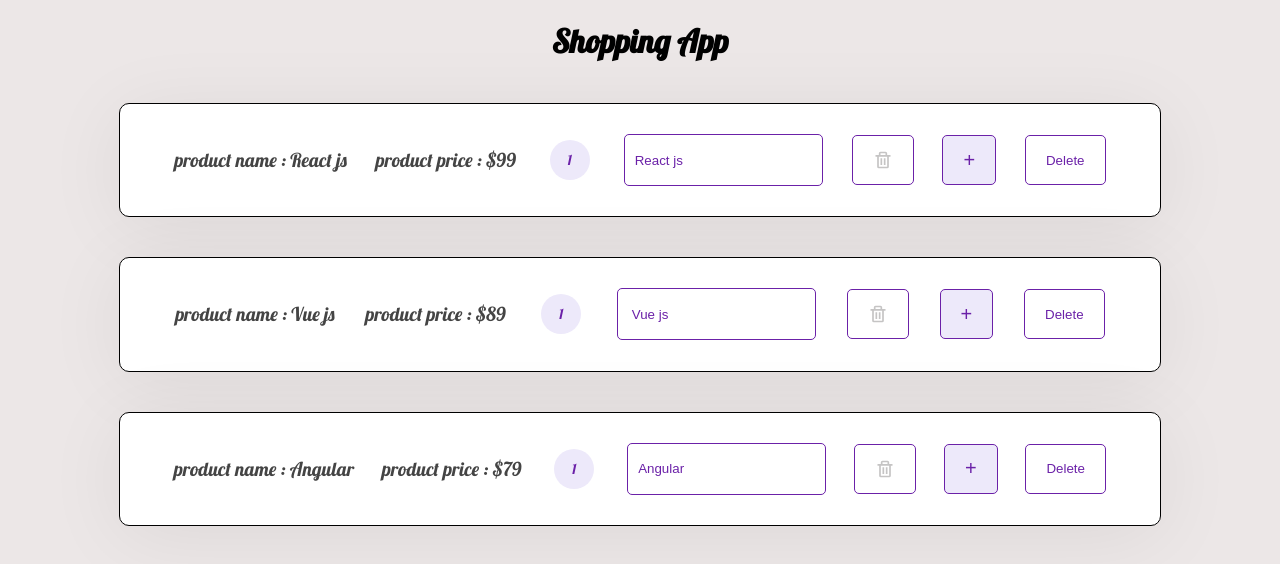
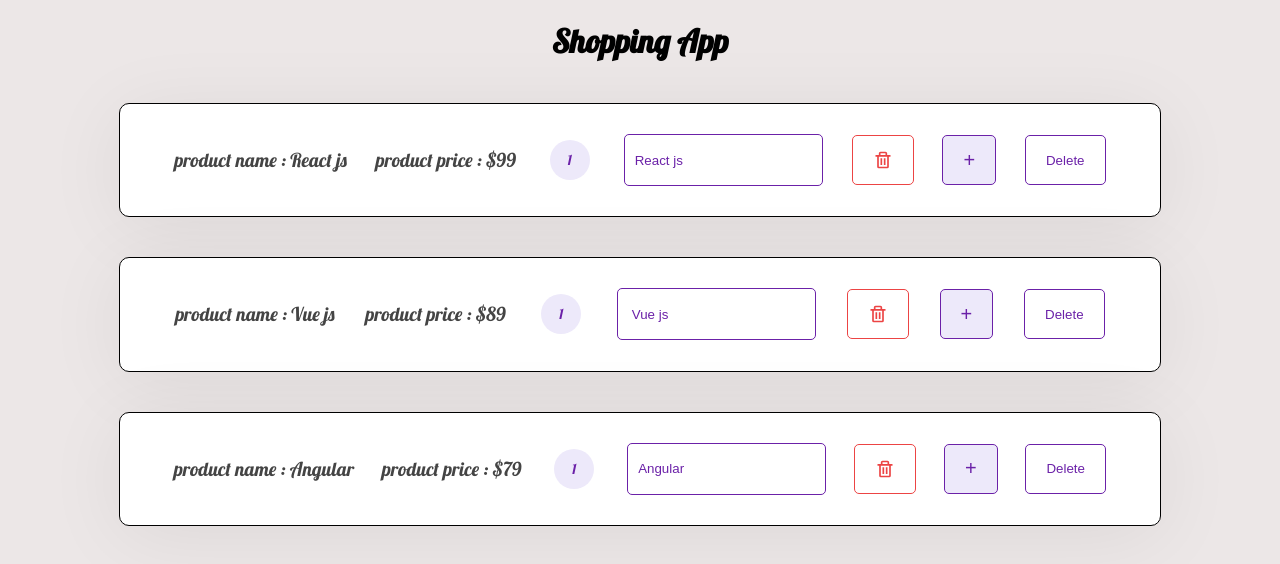
Before and after one commit to sevankeshish/select-delete-button-react, a React (Create React App) app: page / in a window 1280 px wide. Shown: the top 564 px of the page. Built offline with nearby package versions, Linux system fonts and the light colour scheme; a web font is replaced by a local one.

Commit message:
dynamic styles for onDecrement

```diff
--- a/src/Components/Product/Product-component.jsx
+++ b/src/Components/Product/Product-component.jsx
@@ -17,8 +17,14 @@
         onChange={props.onChange}
         value={props.items.title}
       />
-      <button onClick={props.onDecrement} className="decrement">
-        {props.items.quantity > 1 ? "-" : <BiTrash className="trash-icon" />}
+      <button
+        onClick={props.onDecrement}
+        className={`${
+          props.items.quantity <= 1 ? "trash-icon" : null
+        } decrement`}
+        // className={`${props.items.quantity <= 1 && "trash-icon"} decrement`}
+      >
+        {props.items.quantity > 1 ? "-" : <BiTrash />}
         {/* - */}
       </button>
       <button onClick={props.onIncrement} className="increment">
--- a/src/Components/Product/product-style.scss
+++ b/src/Components/Product/product-style.scss
@@ -71,5 +71,6 @@
 }
 
 .trash-icon {
-  color: rgb(197, 196, 196);
+  color: rgb(236, 68, 68);
+  border: 1px solid rgba(236, 68, 68);
 }
```
